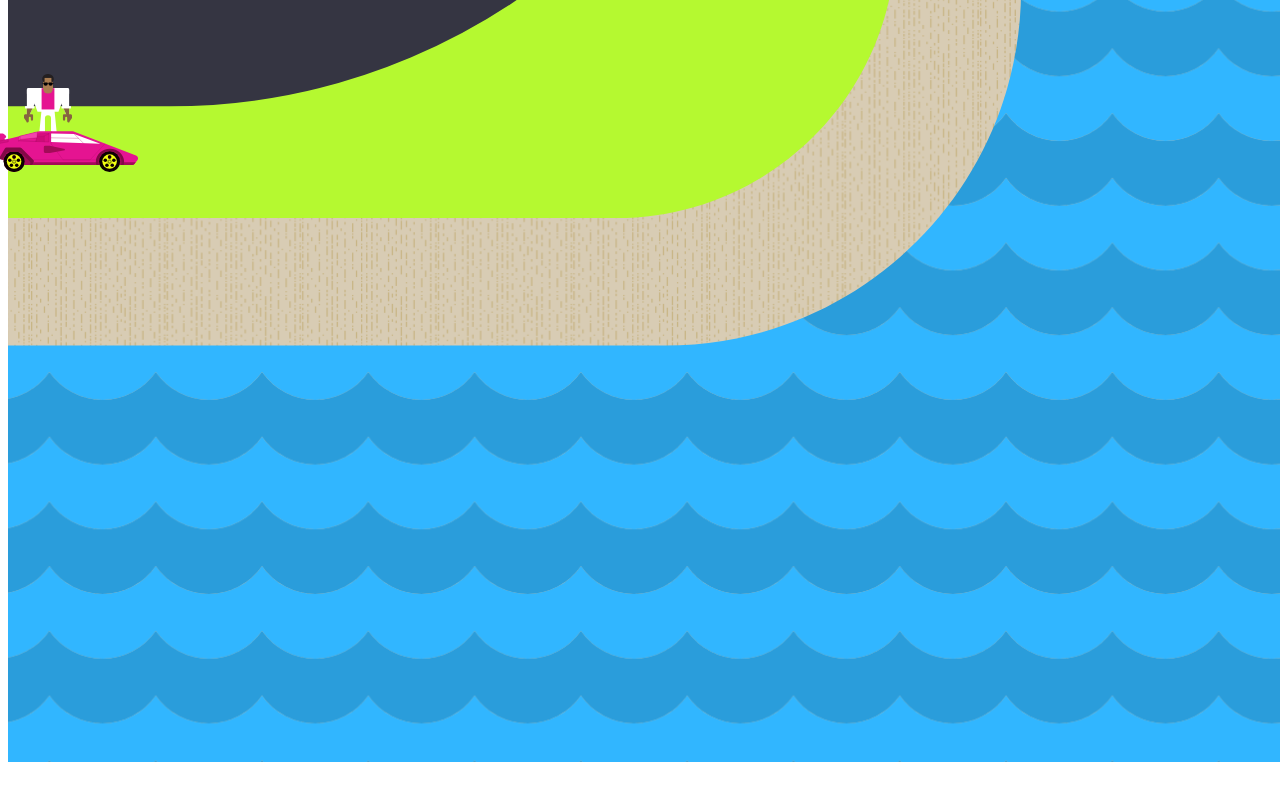
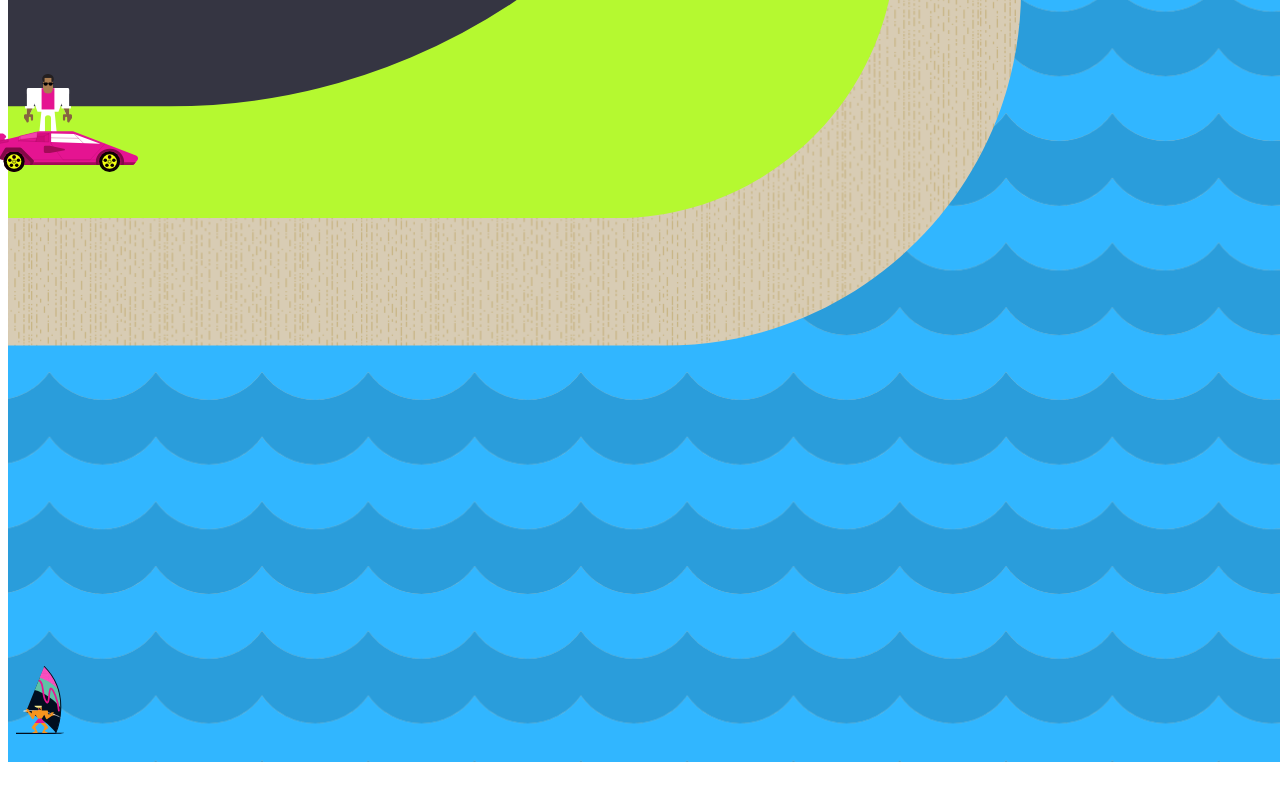
Before and after one commit to jnutt367/svg-gsap3-5-4-2021, a plain HTML site: page index.html in a window 1280 px wide. Shown: the part 3723-4523 px from the top of the page. Drawn offline with nearby package versions, Linux system fonts and the light colour scheme.

Commit message:
commit with surfer guy move

```diff
--- a/css/style.css
+++ b/css/style.css
@@ -23,3 +23,7 @@ html {
     left: -4em;
     z-index: 0;
 }
+
+#surfer {
+    width: 3em;
+}
--- a/index.html
+++ b/index.html
@@ -64,7 +64,7 @@
 
     <img id="guy" src="svg/80s-guy.svg">
     <img id="red-car" src="svg/red-car.svg">
-
+    <img id="surfer" src="svg/windsurfer.svg">
     <script src="https://cdnjs.cloudflare.com/ajax/libs/gsap/3.6.1/gsap.min.js" integrity="sha512-cdV6j5t5o24hkSciVrb8Ki6FveC2SgwGfLE31+ZQRHAeSRxYhAQskLkq3dLm8ZcWe1N3vBOEYmmbhzf7NTtFFQ==" crossorigin="anonymous"></script>
     <script src="https://cdnjs.cloudflare.com/ajax/libs/gsap/3.6.1/ScrollTrigger.min.js" integrity="sha512-Q+G390ZU2qKo+e4q+kVcJknwfGjKJOdyu5mVMcR95NqL6XaF4lY4nsSvIVB3NDP54ACsS9rqhE1DVqgpApl//Q==" crossorigin="anonymous"></script>
     <script src="js/gsap.js"></script>
--- a/js/gsap.js
+++ b/js/gsap.js
@@ -13,3 +13,4 @@ let tl = gsap.timeline({
 
 .fromTo("#red-car", { x: -10 }, { duration: 3, x: 350, ease: "elastic.in" })
     .to("#guy", { y: -10 }, 0)
+    .fromTo("#surfer", { x: -200, y: -100 }, { duration: 10, x: 200, ease: "bounce.in", y: -150 }, 0)
```
